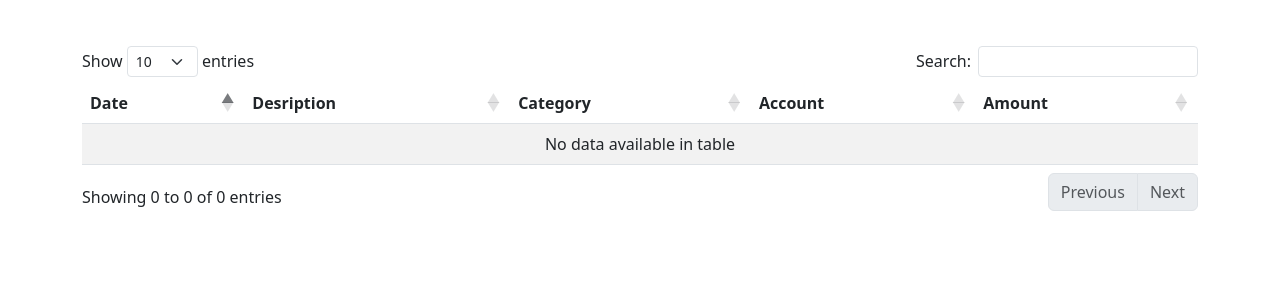
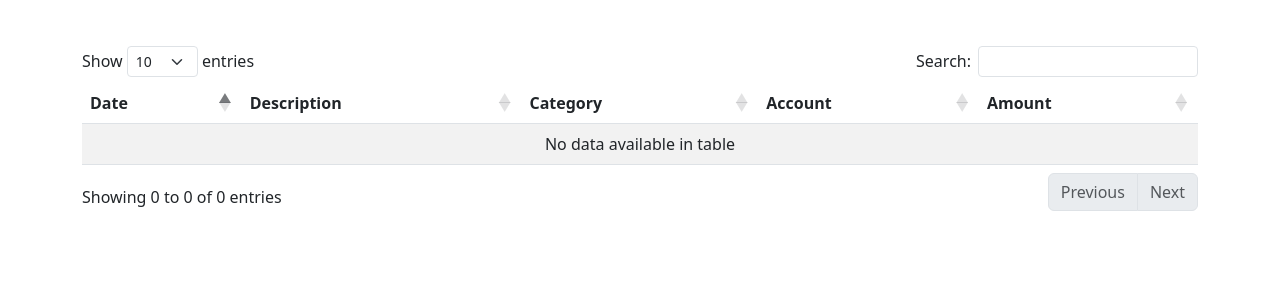
Before and after one commit to selvasebastian/finance-analytics-dashboard, a Flask app: page /transactions in a window 1280 px wide. Shown: the part 448-748 px from the top of the page. Run offline with Flask 3, Linux system fonts and the light colour scheme; data that the repository does not hold is empty; some libraries are stand-ins or nearby versions.

Commit message:
Minor fixes and AI Disclaimer

```diff
--- a/app.py
+++ b/app.py
@@ -324,7 +324,6 @@ def import_transactions():
     # Split the text into individuals lines
     lines = csv_text.strip().split("\n")
 
-    # Skip the first line
     data_lines = lines
 
     imported_count = 0
--- a/templates/home.html
+++ b/templates/home.html
@@ -27,7 +27,7 @@
 </style>
 
 <div class="container mt-4">
-    <h1>Finance Analytics Dashboard</h1>
+    <h1>Personal Finance Dashboard</h1>
 
     <div class="row mt-4">
         <div class="col-12 col-md">
@@ -46,7 +46,7 @@
         <thead>
             <tr>
                 <th>Date</th>
-                <th>Desription</th>
+                <th>Description</th>
                 <th>Category</th>
                 <th>Account</th>
                 <th>Amount</th>
--- a/templates/transactions.html
+++ b/templates/transactions.html
@@ -79,7 +79,7 @@
         <thead>
             <tr>
                 <th>Date</th>
-                <th>Desription</th>
+                <th>Description</th>
                 <th>Category</th>
                 <th>Account</th>
                 <th>Amount</th>
```
Also changed, not shown: README.md.
